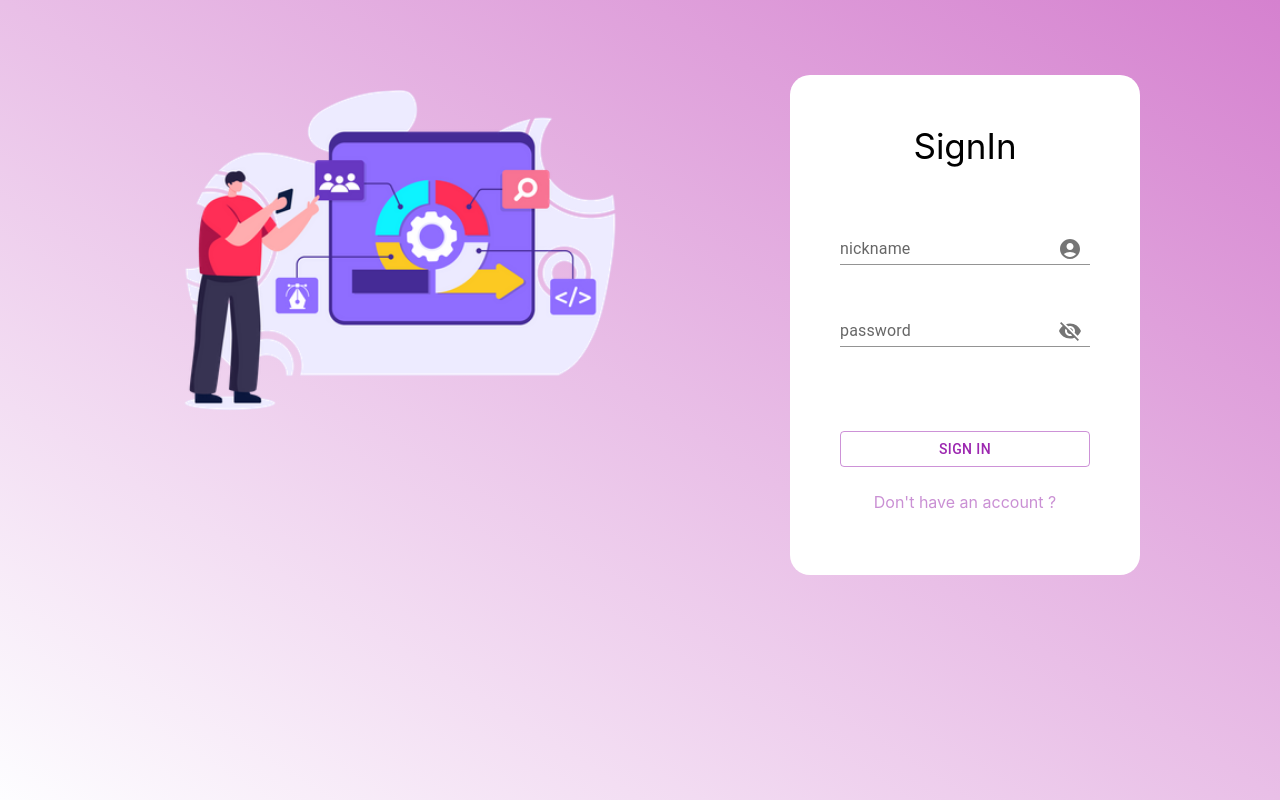
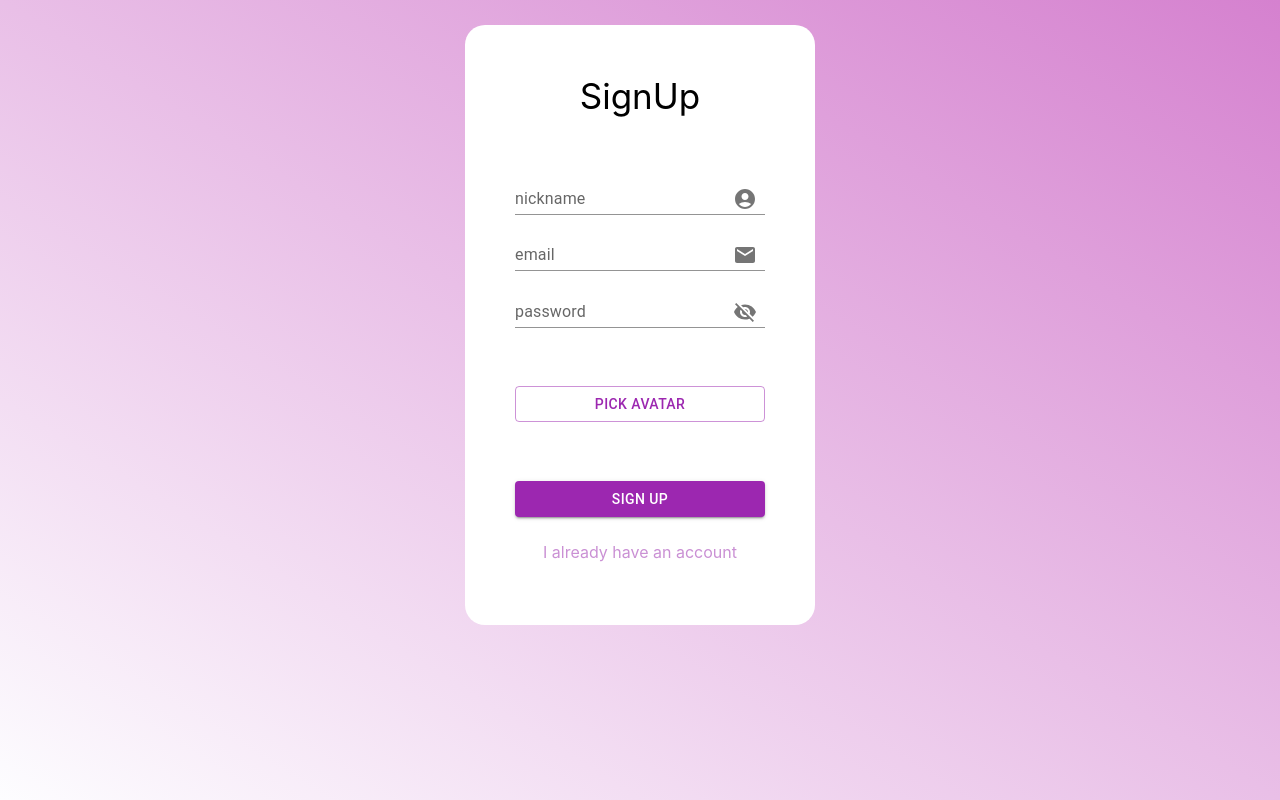
Before and after one commit to PopowychSasha/Kanbo, a React (Create React App) app: page /login in a window 1280 px wide. Both pictures are taken after a click on the element "Don't have an account ?". Built offline with nearby package versions, Linux system fonts and the light colour scheme.

Commit message:
add sign up form to login page

```diff
--- a/src/components/LoginPage/SignInForm/SignInForm.jsx
+++ b/src/components/LoginPage/SignInForm/SignInForm.jsx
@@ -6,7 +6,7 @@ import { Button, FormControl, IconButton, Input, InputAdornment, InputLabel} fro
 import { Visibility,VisibilityOff} from '@mui/icons-material';
 import AccountCircleIcon from '@mui/icons-material/AccountCircle';
 
-const SignInForm = ()=>{
+const SignInForm = ({formsToggle})=>{
 
   const[isEysClosed,setIsEysClosed] = useState();
 
@@ -48,7 +48,7 @@ const SignInForm = ()=>{
             </FormControl>
             <Button className='sign-in-btn' variant="outlined" color="secondary">Sign In</Button>
         </form>
-        <div className="dont-have-account">Don't have an account ?</div>
+        <div onClick={formsToggle} className="dont-have-account">Don't have an account ?</div>
     </div>
   )
 }
--- /dev/null
+++ b/src/components/LoginPage/SignUpForm/SignUpForm.jsx
@@ -0,0 +1,68 @@
+import './SignUpForm.scss';
+
+import { Button, FormControl, IconButton, Input, InputAdornment, InputLabel } from '@mui/material';
+import AccountCircleIcon from '@mui/icons-material/AccountCircle';
+import EmailIcon from '@mui/icons-material/Email';
+import { useState } from 'react';
+import { Visibility, VisibilityOff } from '@mui/icons-material';
+
+const SignUpForm = ({formsToggle})=>{
+    const[isEysClosed,setIsEysClosed] = useState();
+
+  const toggleShowPasswordHandler = () => setIsEysClosed(isEysClosed=>!isEysClosed);
+  return(
+    <div className='sign-up-form-wrapper'>
+        <div className='sign-up-form-title'>SignUp</div>
+        <form className='sign-up-form'>
+            <FormControl variant='standard'>
+                <InputLabel htmlFor="nickname">nickname</InputLabel>
+                <Input
+                    id='nickname'
+                    endAdornment={
+                    <InputAdornment position='end'>
+                        <IconButton>
+                            <AccountCircleIcon/>
+                        </IconButton>
+                    </InputAdornment>
+                    }
+                />
+            </FormControl>
+            <FormControl variant='standard'>
+                <InputLabel htmlFor="email">email</InputLabel>
+                <Input
+                    id="email"
+                    endAdornment={
+                    <InputAdornment position="end">
+                        <IconButton>
+                            <EmailIcon/>
+                        </IconButton>
+                    </InputAdornment>
+                    }
+                />
+            </FormControl>
+            <FormControl variant="standard">
+                <InputLabel htmlFor="standard-adornment-password">password</InputLabel>
+                <Input
+                    id="standard-adornment-password"
+                    type={isEysClosed ? 'text' : 'password'}
+                    endAdornment={
+                    <InputAdornment position="end">
+                        <IconButton
+                            aria-label="toggle password visibility"
+                            onClick={toggleShowPasswordHandler}
+                            >
+                            {isEysClosed ? <Visibility /> : <VisibilityOff />}
+                        </IconButton>
+                    </InputAdornment>
+                    }
+                />
+            </FormControl>
+            <Button className='sign-in-btn' variant="outlined" color="secondary">pick avatar</Button>
+            <Button className='sign-in-btn' variant="contained" color="secondary">Sign Up</Button>
+        </form>
+        <div onClick={formsToggle} className="dont-have-account">I already have an account</div>
+    </div>
+  )
+}
+
+export default SignUpForm;
--- /dev/null
+++ b/src/components/LoginPage/SignUpForm/SignUpForm.scss
@@ -0,0 +1,35 @@
+.sign-up-form-wrapper{
+    width: 350px;
+    height: 600px;
+    background:white;
+    margin:auto;
+    margin-top:25px;
+    margin-bottom:75px;
+    padding-top: 50px;
+    border-radius: 20px;
+    .sign-up-form-title{
+        font-size: 35px;
+        margin: auto;
+        text-align: center;
+    }
+    .sign-up-form{
+        text-align: center;
+        margin-top: 40px;
+        height: 350px;
+        display: flex;
+        flex-direction: column;
+        justify-content: space-between;
+        width: 250px;
+        margin: auto;
+        margin-top: 50px;
+        .sign-in-btn{
+            margin-top: 50px;
+        }
+    }
+    .dont-have-account{
+        cursor: pointer;
+        text-align: center;
+        margin-top:25px;
+        color:#CA90D4;
+    }
+}
--- a/src/pages/LoginPage/LoginPage.jsx
+++ b/src/pages/LoginPage/LoginPage.jsx
@@ -3,12 +3,26 @@ import './LoginPage.scss';
 import SignInForm from '../../components/LoginPage/SignInForm/SignInForm';
 
 import man from '../../images/man.png';
+import { useState } from 'react';
+import SignUpForm from '../../components/LoginPage/SignUpForm/SignUpForm';
 
 const LoginPage = ()=>{
+  const [isSignInFormActive,setIsSignInFormActive] = useState(true);
+
+  const formsToggleHandler = ()=>{
+    setIsSignInFormActive(isSignInFormActive=>!isSignInFormActive);
+  }
   return(
     <div className='login-page-wrapper'>
-        <img src={man} alt=""/>
-        <SignInForm/>
+      {
+        isSignInFormActive ?
+        <>
+            <img src={man} alt=""/>
+            <SignInForm formsToggle={formsToggleHandler}/>
+        </>
+        :
+        <SignUpForm formsToggle={formsToggleHandler}/>
+      }
     </div>
   )
 }
```
